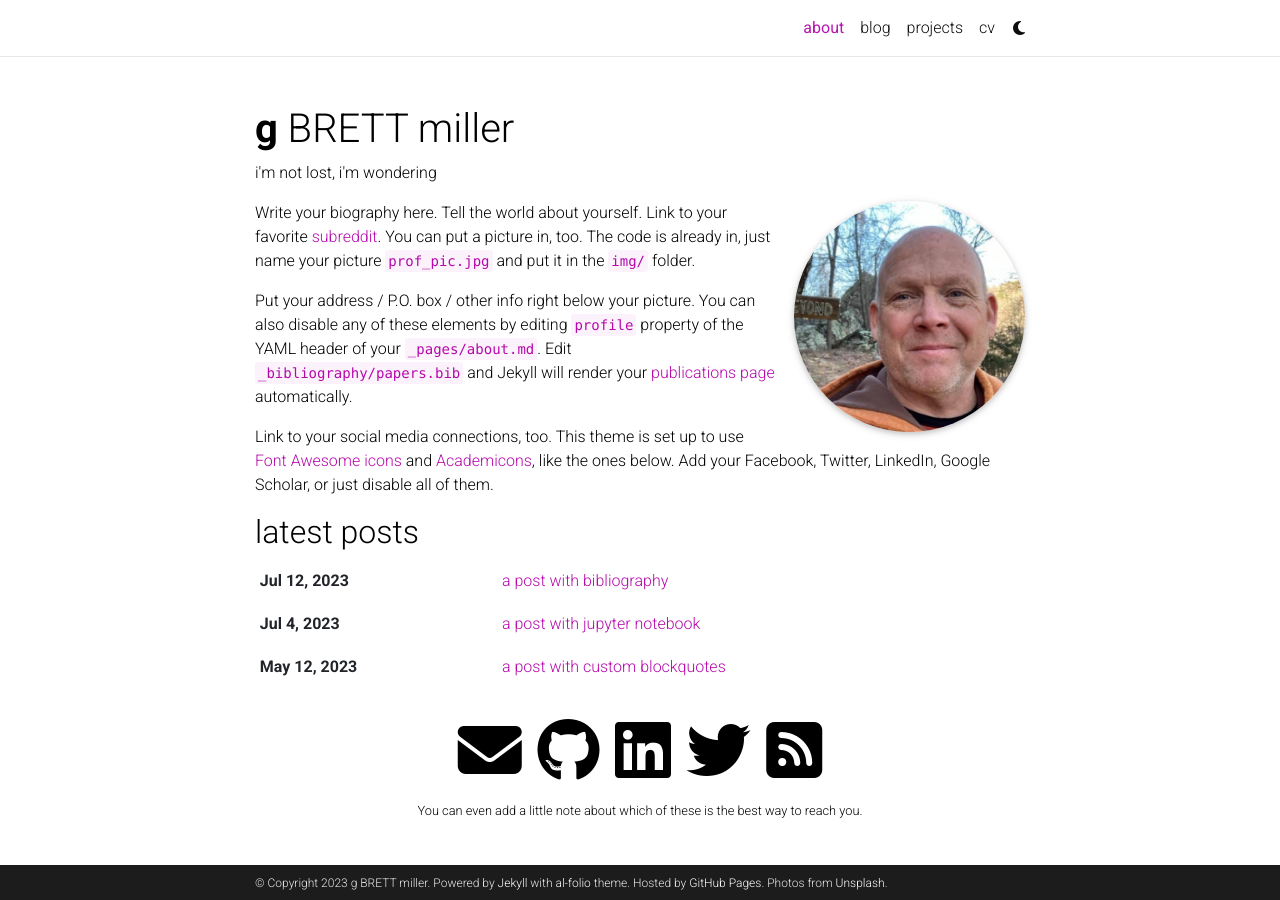
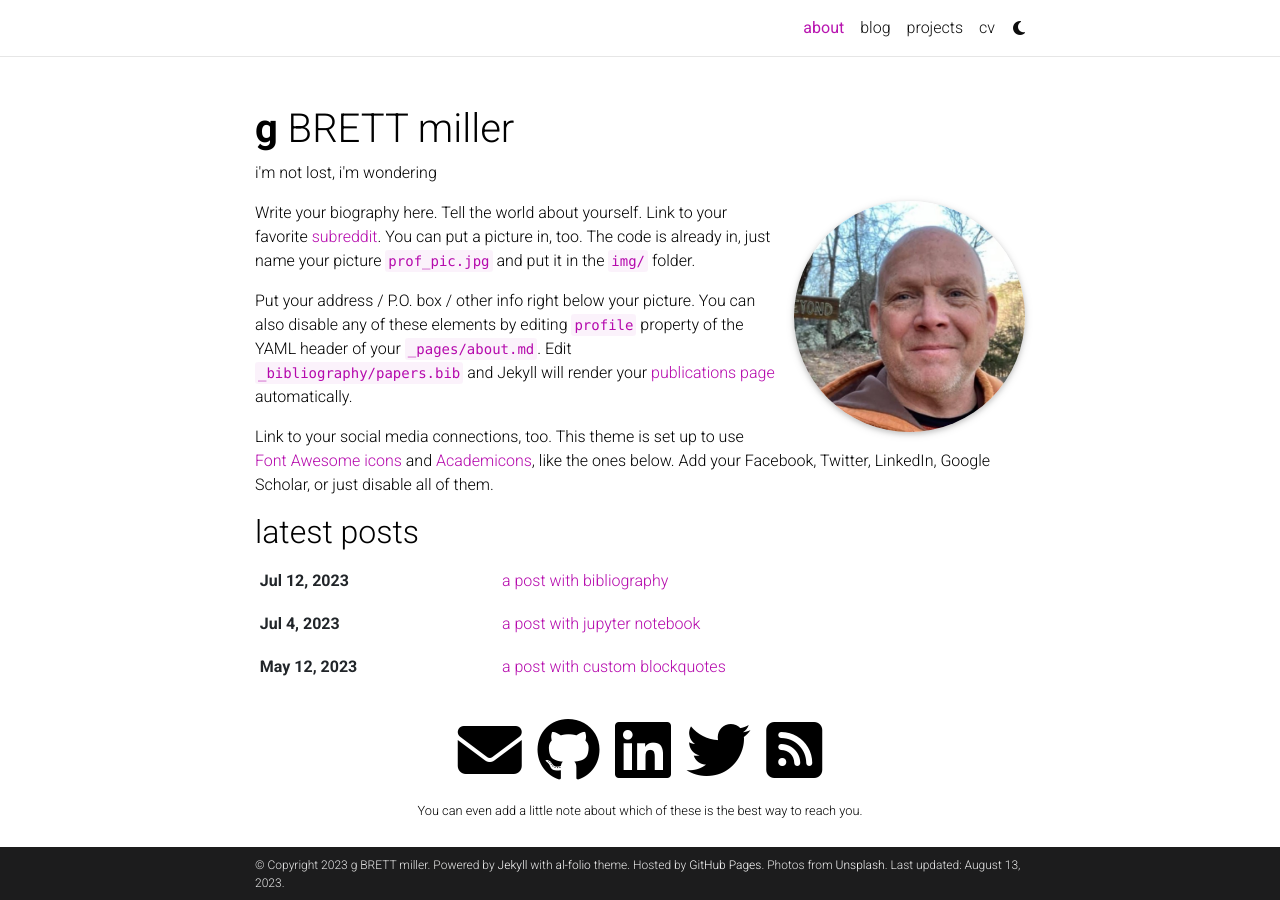
Before and after one commit to gbrettmiller/gbrettmiller.com, a Jekyll site: the page built from _pages/about.md, in a window 1280 px wide. Built offline with Jekyll 4.4.1, drawn with Linux system fonts in a browser that asks for light colours; comment, search, counter and statistics services are not loaded; a style sheet for code colours, icons or effects is not loaded; some of the changed lines change nothing that is shown.

Commit message:
updated _config.yml

```diff
--- a/_config.yml
+++ b/_config.yml
@@ -18,9 +18,9 @@
 lang: en # the language of your site (for example: en, fr, cn, ru, etc.)
 icon: ⚛️  # the emoji used as the favicon (alternatively, provide image name in /assets/img/)
 
-url: https://gbrettmiller.com # the base hostname & protocol for your site
-baseurl: / # the subpath of your site, e.g. /blog/
-last_updated: false # set to true if you want to display last updated in the footer
+url: https://gbrettmiller.github.io # the base hostname & protocol for your site
+baseurl: /gbrettmiller.com/ # the subpath of your site, e.g. /blog/
+last_updated: true # set to true if you want to display last updated in the footer
 impressum_path:  # set to path to include impressum link in the footer, use the same path as permalink in a page, helps to conform with EU GDPR
 
 # -----------------------------------------------------------------------------
```
